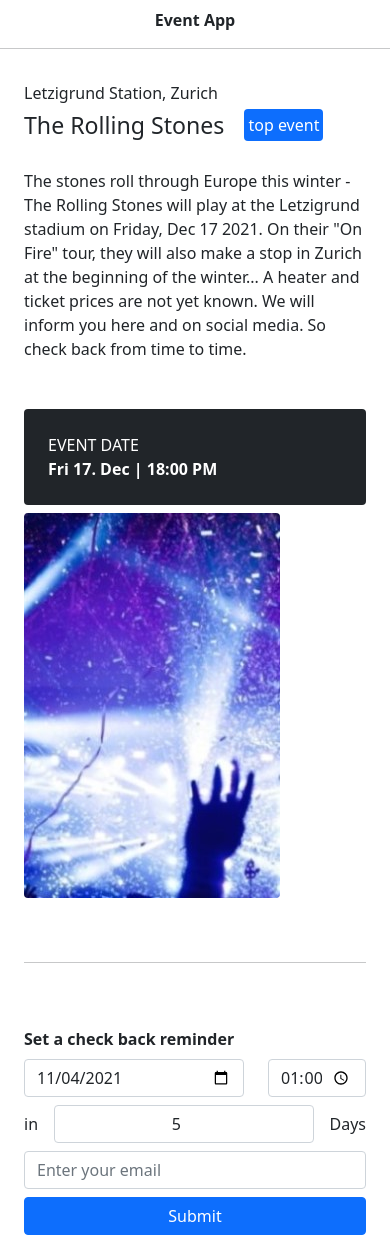
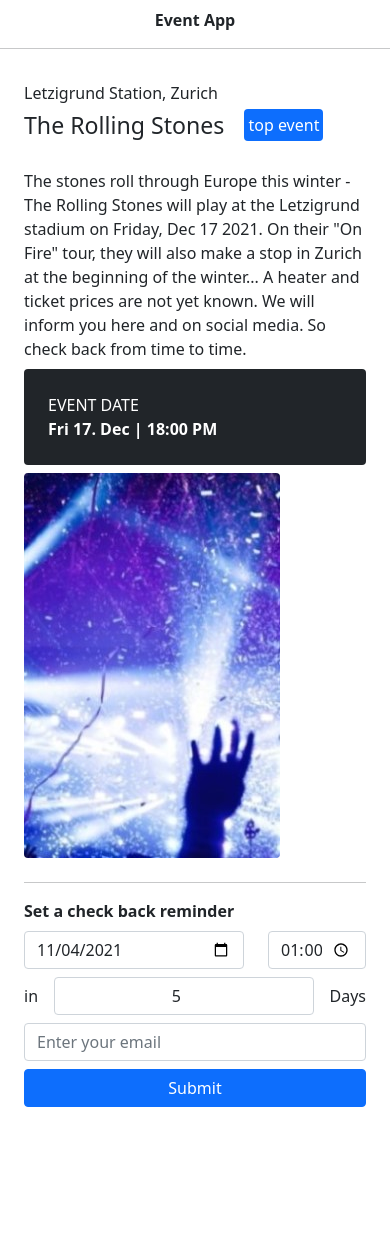
Before and after one commit to gianantoniopini/event-app, a Vue app in the folder front-end/: page / in a window 390 px wide. After the commit the page ends 1115 px from the top, so only its background shows below. Built offline with nearby package versions, Linux system fonts and the light colour scheme.

Commit message:
layout improvements

```diff
--- a/front-end/src/components/EventReminder.vue
+++ b/front-end/src/components/EventReminder.vue
@@ -29,13 +29,13 @@
                 here and on social media. So check back from time to time.
               </div>
             </div>
-            <div class="row">
+            <div class="row mt-2 mt-md-5">
               <div class="col-12">
-                <div class="container-fluid rounded text-white bg-dark mt-5">
-                  <div class="row pt-4">
+                <div class="container-fluid rounded text-white bg-dark py-4">
+                  <div class="row">
                     <div class="col-12 text-uppercase">Event Date</div>
                   </div>
-                  <div class="row pb-4">
+                  <div class="row">
                     <div class="col-12 fw-bold">
                       {{ eventDateFormattedShort }} | {{ eventTimeFormatted }}
                     </div>
@@ -45,19 +45,26 @@
             </div>
           </div>
           <div class="col-md-2"></div>
-          <div class="col-sm-12 col-md-5 mt-2 d-flex justify-content-md-end">
+          <div
+            class="
+              col-sm-12 col-md-5
+              mt-2 mt-md-0
+              d-flex
+              justify-content-md-end
+            "
+          >
             <img
               src="../assets/disco-lights-small-resized.jpg"
               class="img-fluid rounded"
             />
           </div>
         </div>
-        <div class="row mt-5">
+        <div class="row mt-2 mt-md-5">
           <div class="col-12">
             <hr />
           </div>
         </div>
-        <div class="row mt-5">
+        <div class="row mt-md-5">
           <form @submit.prevent="onSubmit" class="col-12 form">
             <div class="row">
               <div class="col-12 fw-bold">Set a check back reminder</div>
```
